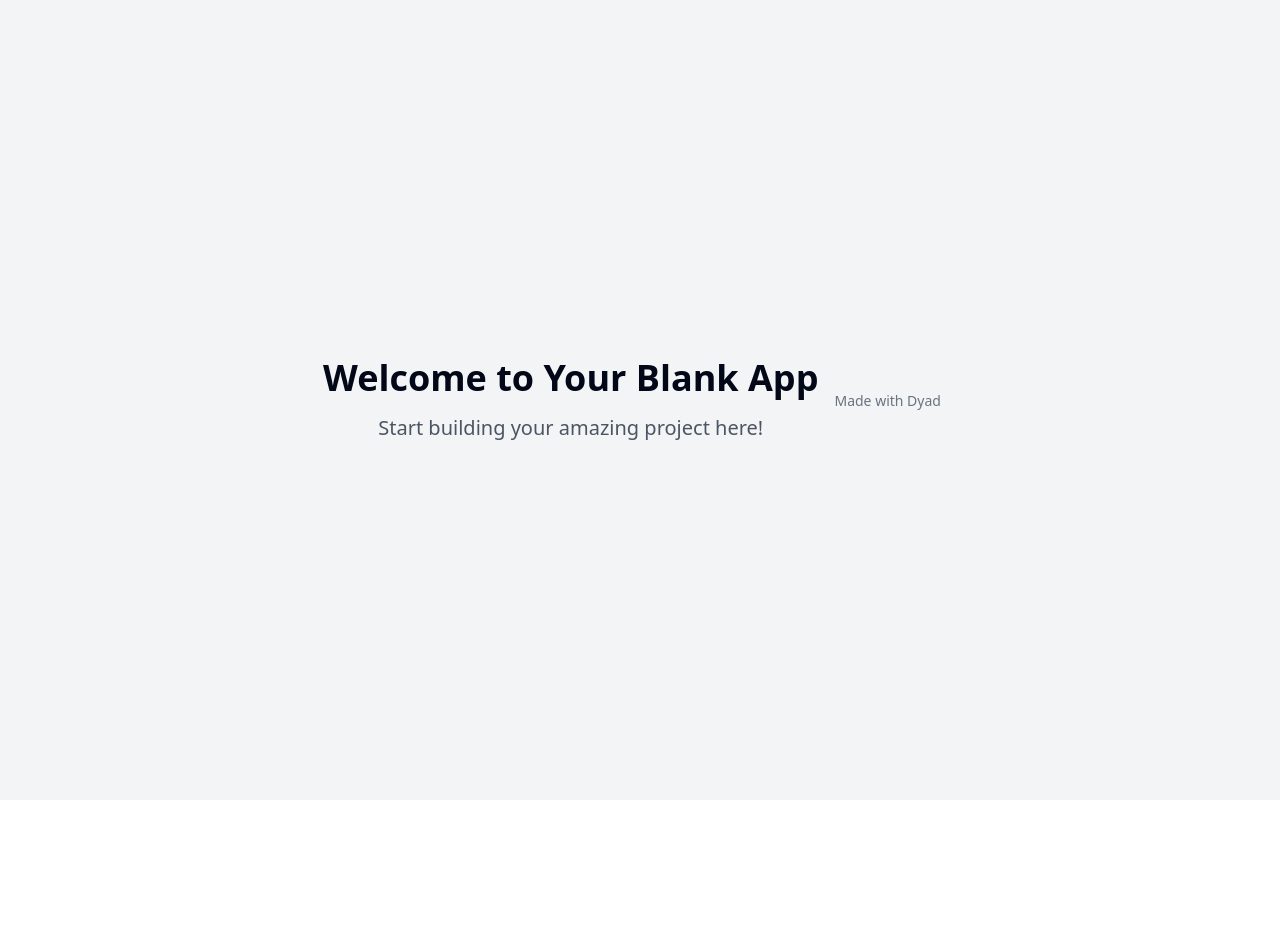
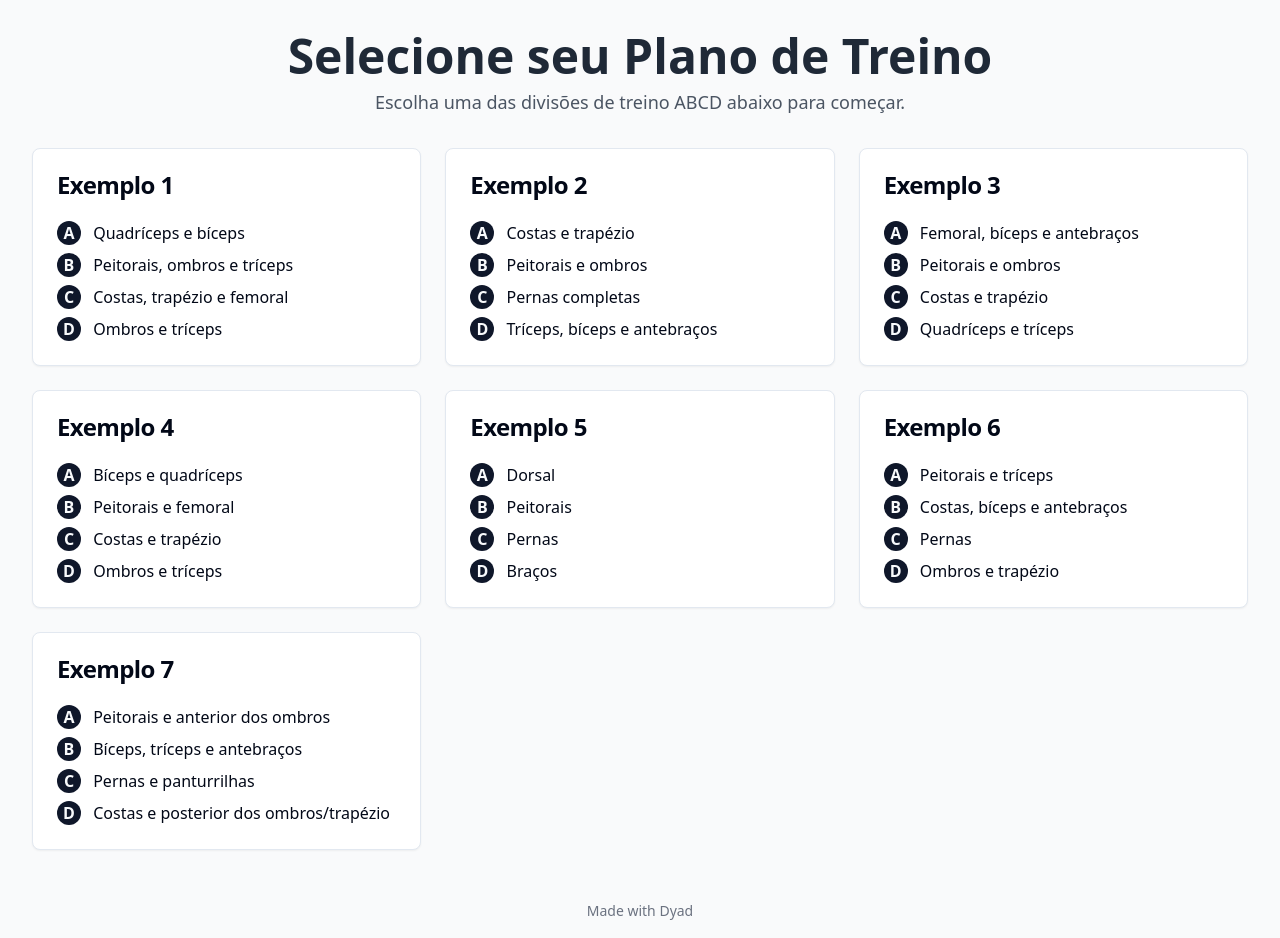
Before and after one commit to regomes33/AppAcademia, a React (Vite) app: page / in a window 1280 px wide. Before the commit the page ends 800 px from the top, so only its background shows below. Built offline with nearby package versions, Linux system fonts and the light colour scheme.

Commit message:
[dyad] Creating gym app workout selector - wrote 3 file(s)

```diff
--- /dev/null
+++ b/src/components/WorkoutPlanCard.tsx
@@ -0,0 +1,26 @@
+import { Card, CardContent, CardHeader, CardTitle } from "@/components/ui/card";
+import type { WorkoutPlan } from "@/data/workouts";
+
+interface WorkoutPlanCardProps {
+  plan: WorkoutPlan;
+}
+
+const WorkoutPlanCard = ({ plan }: WorkoutPlanCardProps) => {
+  return (
+    <Card className="w-full max-w-md cursor-pointer hover:shadow-lg transition-shadow flex flex-col">
+      <CardHeader>
+        <CardTitle>{plan.name}</CardTitle>
+      </CardHeader>
+      <CardContent className="text-left flex-grow">
+        <ul className="space-y-2">
+          <li><span className="font-bold bg-primary text-primary-foreground rounded-full h-6 w-6 inline-flex items-center justify-center mr-2">A</span> {plan.splits.a}</li>
+          <li><span className="font-bold bg-primary text-primary-foreground rounded-full h-6 w-6 inline-flex items-center justify-center mr-2">B</span> {plan.splits.b}</li>
+          <li><span className="font-bold bg-primary text-primary-foreground rounded-full h-6 w-6 inline-flex items-center justify-center mr-2">C</span> {plan.splits.c}</li>
+          <li><span className="font-bold bg-primary text-primary-foreground rounded-full h-6 w-6 inline-flex items-center justify-center mr-2">D</span> {plan.splits.d}</li>
+        </ul>
+      </CardContent>
+    </Card>
+  );
+};
+
+export default WorkoutPlanCard;
--- /dev/null
+++ b/src/data/workouts.ts
@@ -0,0 +1,85 @@
+export interface WorkoutSplit {
+  a: string;
+  b: string;
+  c: string;
+  d: string;
+}
+
+export interface WorkoutPlan {
+  id: number;
+  name: string;
+  splits: WorkoutSplit;
+}
+
+export const workoutPlans: WorkoutPlan[] = [
+  {
+    id: 1,
+    name: "Exemplo 1",
+    splits: {
+      a: "Quadríceps e bíceps",
+      b: "Peitorais, ombros e tríceps",
+      c: "Costas, trapézio e femoral",
+      d: "Ombros e tríceps",
+    },
+  },
+  {
+    id: 2,
+    name: "Exemplo 2",
+    splits: {
+      a: "Costas e trapézio",
+      b: "Peitorais e ombros",
+      c: "Pernas completas",
+      d: "Tríceps, bíceps e antebraços",
+    },
+  },
+  {
+    id: 3,
+    name: "Exemplo 3",
+    splits: {
+      a: "Femoral, bíceps e antebraços",
+      b: "Peitorais e ombros",
+      c: "Costas e trapézio",
+      d: "Quadríceps e tríceps",
+    },
+  },
+  {
+    id: 4,
+    name: "Exemplo 4",
+    splits: {
+      a: "Bíceps e quadríceps",
+      b: "Peitorais e femoral",
+      c: "Costas e trapézio",
+      d: "Ombros e tríceps",
+    },
+  },
+  {
+    id: 5,
+    name: "Exemplo 5",
+    splits: {
+      a: "Dorsal",
+      b: "Peitorais",
+      c: "Pernas",
+      d: "Braços",
+    },
+  },
+  {
+    id: 6,
+    name: "Exemplo 6",
+    splits: {
+      a: "Peitorais e tríceps",
+      b: "Costas, bíceps e antebraços",
+      c: "Pernas",
+      d: "Ombros e trapézio",
+    },
+  },
+  {
+    id: 7,
+    name: "Exemplo 7",
+    splits: {
+      a: "Peitorais e anterior dos ombros",
+      b: "Bíceps, tríceps e antebraços",
+      c: "Pernas e panturrilhas",
+      d: "Costas e posterior dos ombros/trapézio",
+    },
+  },
+];
--- a/src/pages/Index.tsx
+++ b/src/pages/Index.tsx
@@ -1,15 +1,22 @@
-// Update this page (the content is just a fallback if you fail to update the page)
-
+import { workoutPlans } from "@/data/workouts";
+import WorkoutPlanCard from "@/components/WorkoutPlanCard";
 import { MadeWithDyad } from "@/components/made-with-dyad";
 
 const Index = () => {
   return (
-    <div className="min-h-screen flex items-center justify-center bg-gray-100">
-      <div className="text-center">
-        <h1 className="text-4xl font-bold mb-4">Welcome to Your Blank App</h1>
-        <p className="text-xl text-gray-600">
-          Start building your amazing project here!
-        </p>
+    <div className="min-h-screen bg-gray-50">
+      <div className="container mx-auto p-4 sm:p-6 lg:p-8">
+        <header className="text-center mb-8">
+          <h1 className="text-3xl sm:text-4xl lg:text-5xl font-bold text-gray-800">Selecione seu Plano de Treino</h1>
+          <p className="text-lg text-gray-600 mt-2">
+            Escolha uma das divisões de treino ABCD abaixo para começar.
+          </p>
+        </header>
+        <main className="grid grid-cols-1 md:grid-cols-2 xl:grid-cols-3 gap-6 justify-items-center">
+          {workoutPlans.map((plan) => (
+            <WorkoutPlanCard key={plan.id} plan={plan} />
+          ))}
+        </main>
       </div>
       <MadeWithDyad />
     </div>
```
